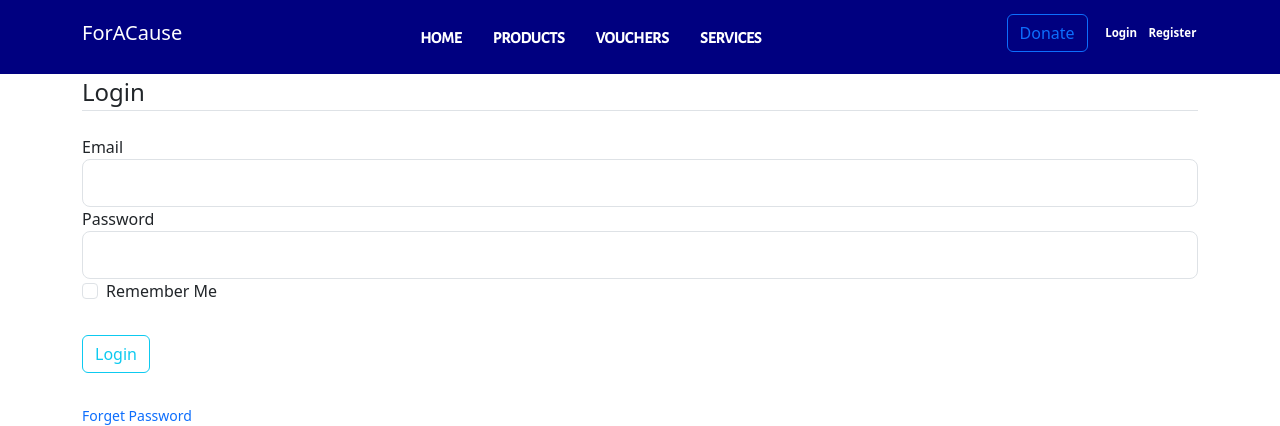
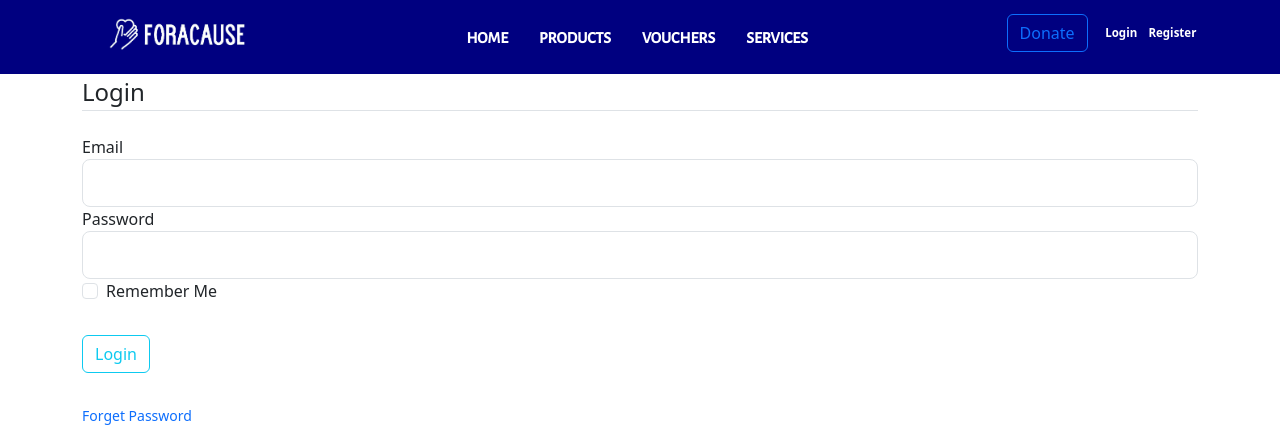
Before and after one commit to NathanNathan-web/ForACauseUpdate-main, a Flask app: a page that uses ForACause/Src/templates/includes/_navbar.html in a window 1280 px wide. Shown: the top 426 px of the page. Run offline with Flask 2, Linux system fonts and the light colour scheme; some libraries are stand-ins or nearby versions; some web fonts are replaced.

Commit message:
Changed Nav Bar

```diff
--- a/ForACause/Src/templates/includes/_navbar.html
+++ b/ForACause/Src/templates/includes/_navbar.html
@@ -7,7 +7,9 @@
     </button>
     <div class="collapse navbar-collapse" id="navbarSupportedContent">
       {% if adminStat == True and current_user.isAdmin == True %}
-      <a class="navbar-brand" href="{{ url_for('home')}}">ForACause</a>
+      <a class="navbar-brand" href="{{ url_for('home') }}">
+        <img src="{{ url_for('static', filename='images/foracause_logo.png') }}" alt="ForACause" style="height: 40px;">
+      </a>
         <ul class=" navbar-nav m-auto mb-2 mb-lg-0">
           <li class="nav-item">
             <a class="nav-link" href="{{ url_for('accountadmin') }}">Accounts</a>
@@ -33,7 +35,9 @@
           </li>
         </ul>
       {% elif adminStat == False or current_user.isAdmin == True %}
-      <a class="navbar-brand" href="{{ url_for('home')}}">ForACause</a>
+      <a class="navbar-brand" href="{{ url_for('home') }}">
+        <img src="{{ url_for('static', filename='images/foracause_logo.png') }}" alt="ForACause" style="height: 40px;">
+      </a>
       <ul class=" navbar-nav m-auto mb-2 mb-lg-0">
         <li class="nav-item">
           <a class="nav-link" href="{{ url_for('home') }}">Home</a>
@@ -54,7 +58,9 @@
         </li>
       </ul>
       {% else %}
-      <a class="navbar-brand" href="{{ url_for('home')}}">ForACause</a>
+      <a class="navbar-brand" href="{{ url_for('home') }}">
+        <img src="{{ url_for('static', filename='images/foracause_logo.png') }}" alt="ForACause" style="height: 40px;">
+      </a>
       <ul class=" navbar-nav m-auto mb-2 mb-lg-0">
         <li class="nav-item">
           <a class="nav-link" href="{{ url_for('home') }}">Home</a>
```
Also changed, not shown: ForACause/Src/static/images/foracause_logo.png (added).
